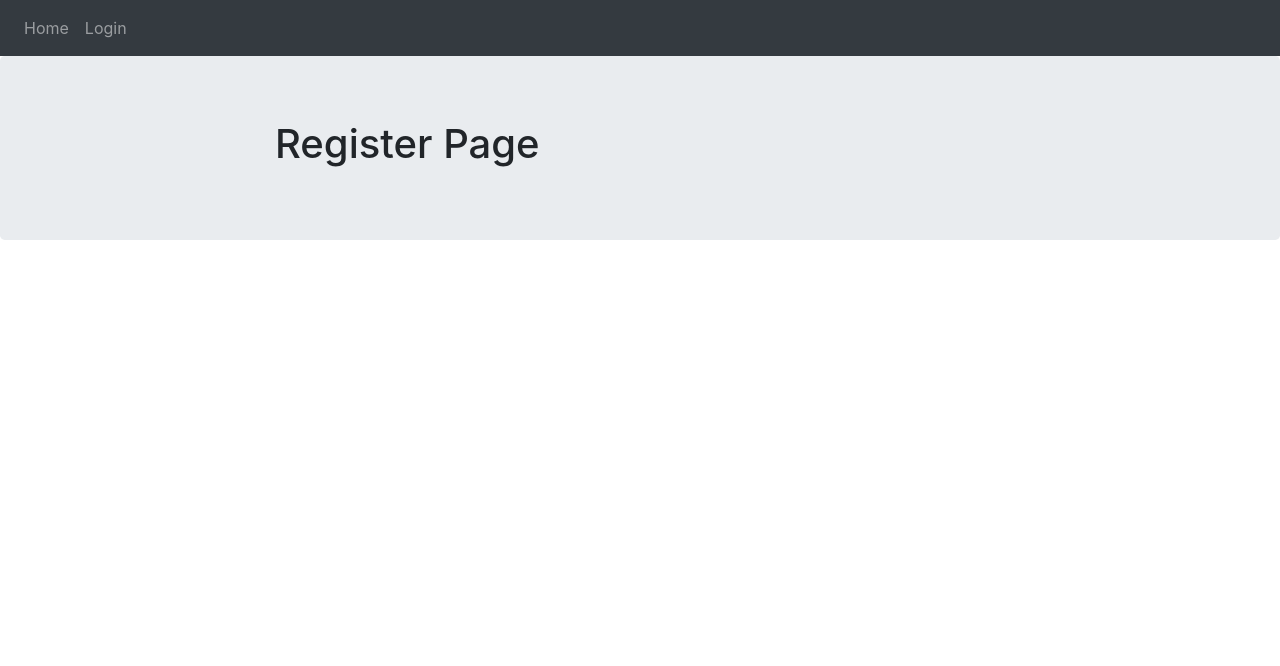
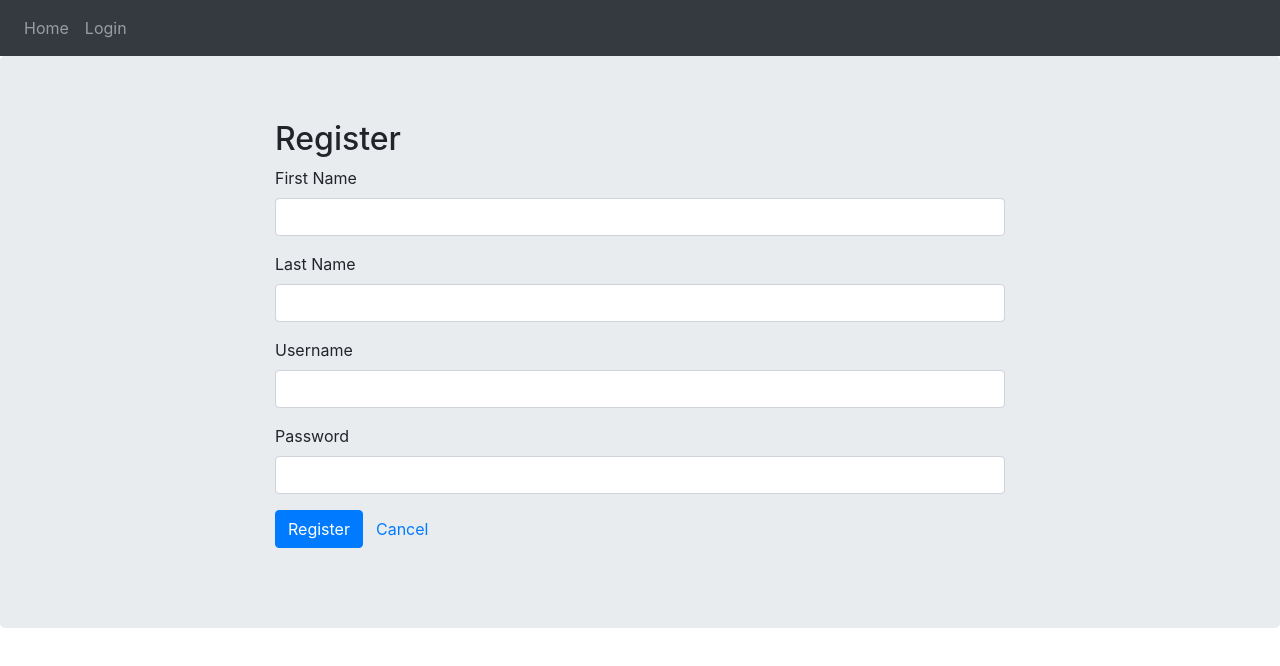
Before and after one commit to nvgiang2212/Module4-AppMusic-FE, an Angular app: page /register in a window 1280 px wide. Shown: the top 666 px of the page. Built offline with nearby package versions, Linux system fonts and the light colour scheme.

Commit message:
add form register html

```diff
--- a/src/app/register/register.component.html
+++ b/src/app/register/register.component.html
@@ -1 +1,40 @@
-<h1>Register Page</h1>
+<div *ngIf="error" class="alert alert-danger">{{error}}</div>
+<h2>Register</h2>
+<form [formGroup]="registerForm" (ngSubmit)="onSubmit()">
+  <div class="form-group">
+    <label for="firstName">First Name</label>
+    <input type="text" formControlName="firstName" class="form-control" [ngClass]="{ 'is-invalid': submitted && f.firstName.errors }" />
+    <div *ngIf="submitted && f.firstName.errors" class="invalid-feedback">
+      <div *ngIf="f.firstName.errors.required">First Name is required</div>
+    </div>
+  </div>
+  <div class="form-group">
+    <label for="lastName">Last Name</label>
+    <input type="text" formControlName="lastName" class="form-control" [ngClass]="{ 'is-invalid': submitted && f.lastName.errors }" />
+    <div *ngIf="submitted && f.lastName.errors" class="invalid-feedback">
+      <div *ngIf="f.lastName.errors.required">Last Name is required</div>
+    </div>
+  </div>
+  <div class="form-group">
+    <label for="username">Username</label>
+    <input type="text" formControlName="username" class="form-control" [ngClass]="{ 'is-invalid': submitted && f.username.errors }" />
+    <div *ngIf="submitted && f.username.errors" class="invalid-feedback">
+      <div *ngIf="f.username.errors.required">Username is required</div>
+    </div>
+  </div>
+  <div class="form-group">
+    <label for="password">Password</label>
+    <input type="password" formControlName="password" class="form-control" [ngClass]="{ 'is-invalid': submitted && f.password.errors }" />
+    <div *ngIf="submitted && f.password.errors" class="invalid-feedback">
+      <div *ngIf="f.password.errors.required">Password is required</div>
+      <div *ngIf="f.password.errors.minlength">Password must be at least 6 characters</div>
+    </div>
+  </div>
+  <div class="form-group">
+    <button [disabled]="loading" class="btn btn-primary">
+      <span *ngIf="loading" class="spinner-border spinner-border-sm mr-1"></span>
+      Register
+    </button>
+    <a routerLink="/login" class="btn btn-link">Cancel</a>
+  </div>
+</form>
```
